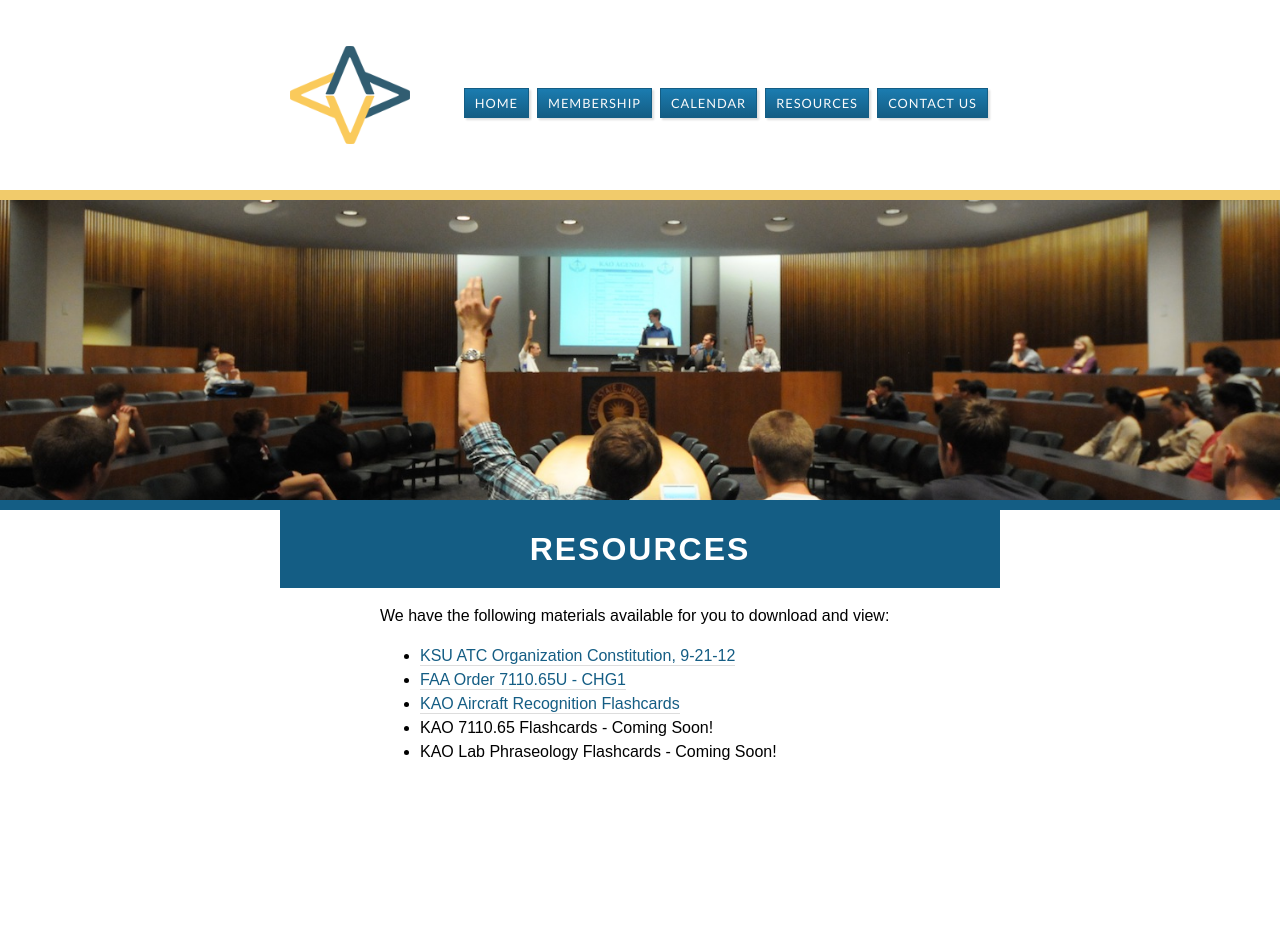
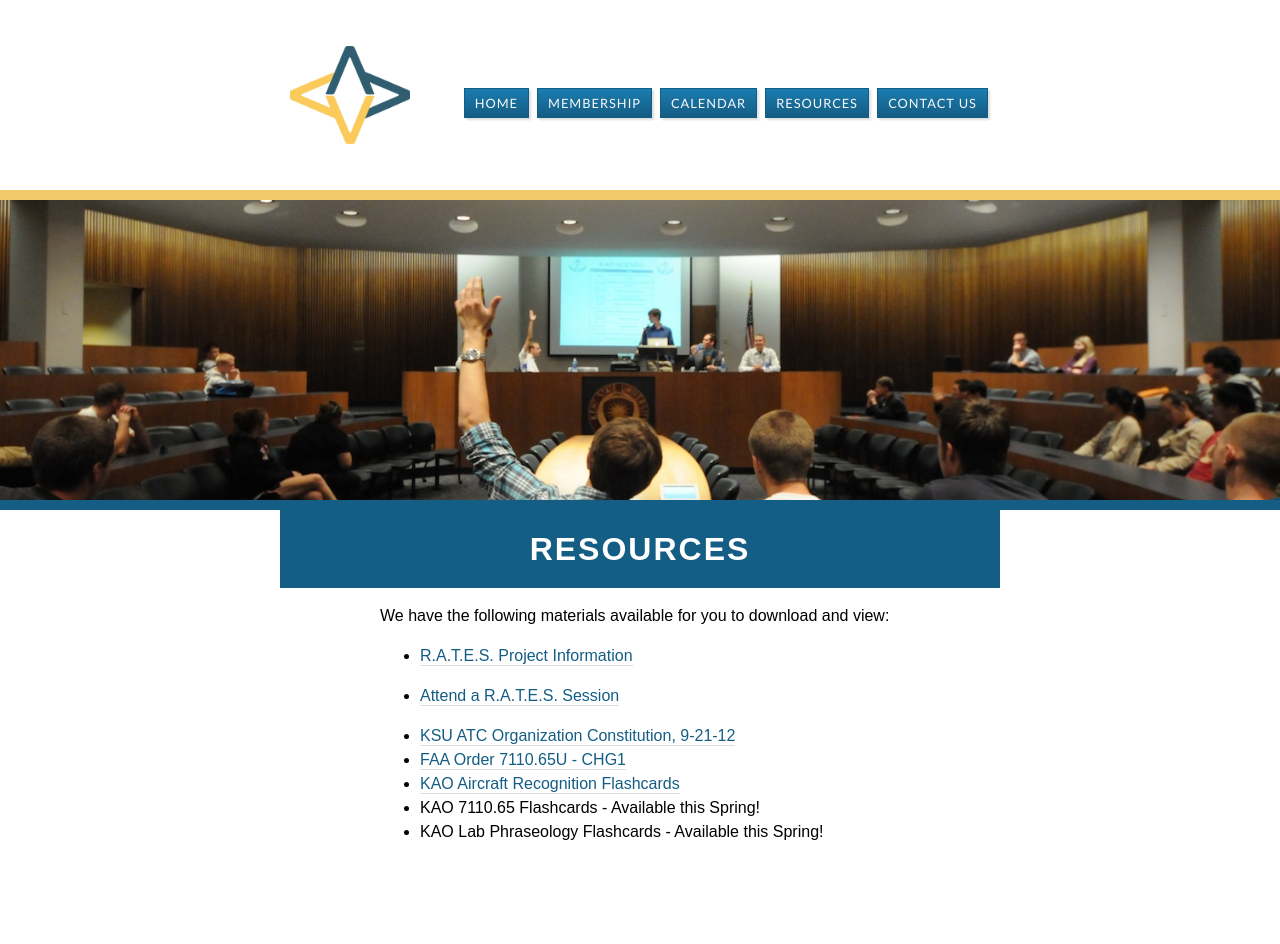
Before and after one commit to tbliss1/kentstateatc.github.com, a Jekyll site: the page built from resources/index.md, in a window 1280 px wide. Built offline with Jekyll 4.4.1, drawn with Linux system fonts in a browser that asks for light colours; Markdown is read by kramdown in place of the engine named in the settings; before the commit the page ends 900 px from its top, so only the background shows below that.

Commit message:
links throughout rates pages & linked from resources page

```diff
--- a/resources/index.md
+++ b/resources/index.md
@@ -6,8 +6,11 @@ title: Resources
 
 We have the following materials available for you to download and view:
 
+- [R.A.T.E.S. Project Information](/rates/)
+- [Attend a R.A.T.E.S. Session](/rates/intake/)
+
 - [KSU ATC Organization Constitution, 9-21-12](https://www.dropbox.com/s/r4ry4syb959r8xw/KSU%20ATC%20Organization%20Constitution%2C%207-2013.pdf)
 - [FAA Order 7110.65U - CHG1](http://www.faa.gov/documentlibrary/media/order/atc.pdf)
 - [KAO Aircraft Recognition Flashcards](http://www.studyblue.com/#course/567687)
-- KAO 7110.65 Flashcards - Coming Soon!
-- KAO Lab Phraseology Flashcards - Coming Soon!
+- KAO 7110.65 Flashcards - Available this Spring!
+- KAO Lab Phraseology Flashcards - Available this Spring!
```
Also changed, not shown: rates/index.md (+3 -1 lines), rates_breakdown.md (+2 -0 lines).
